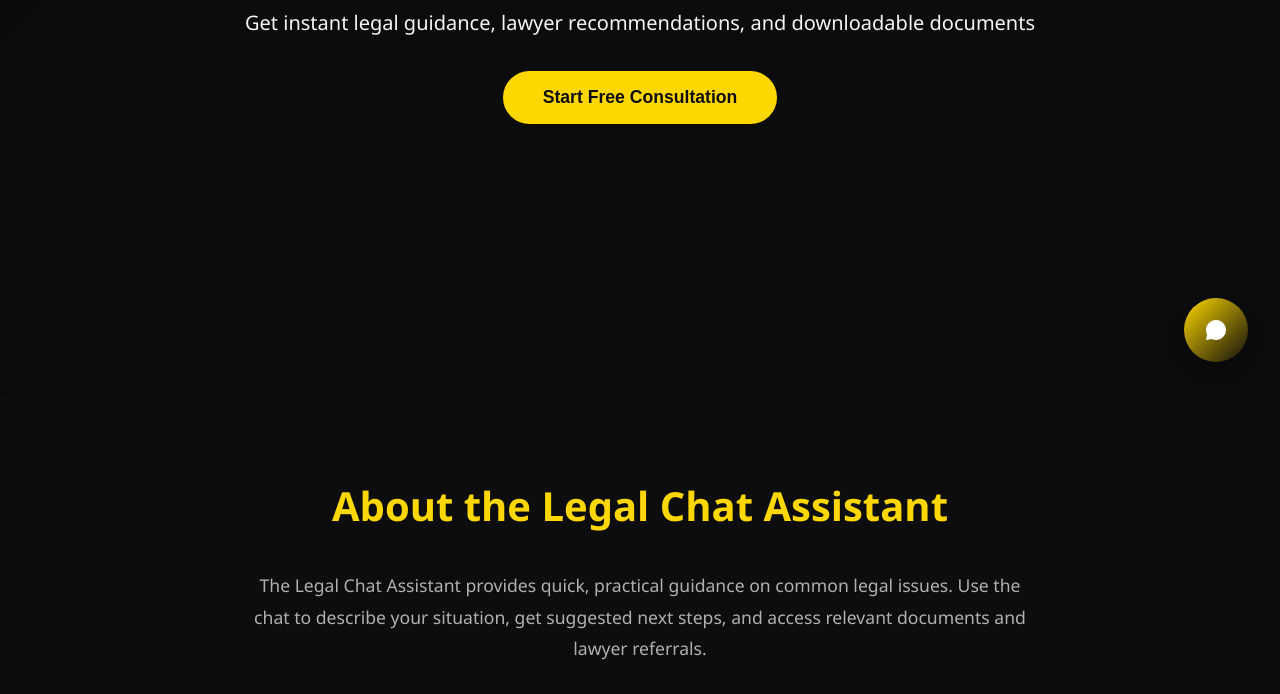
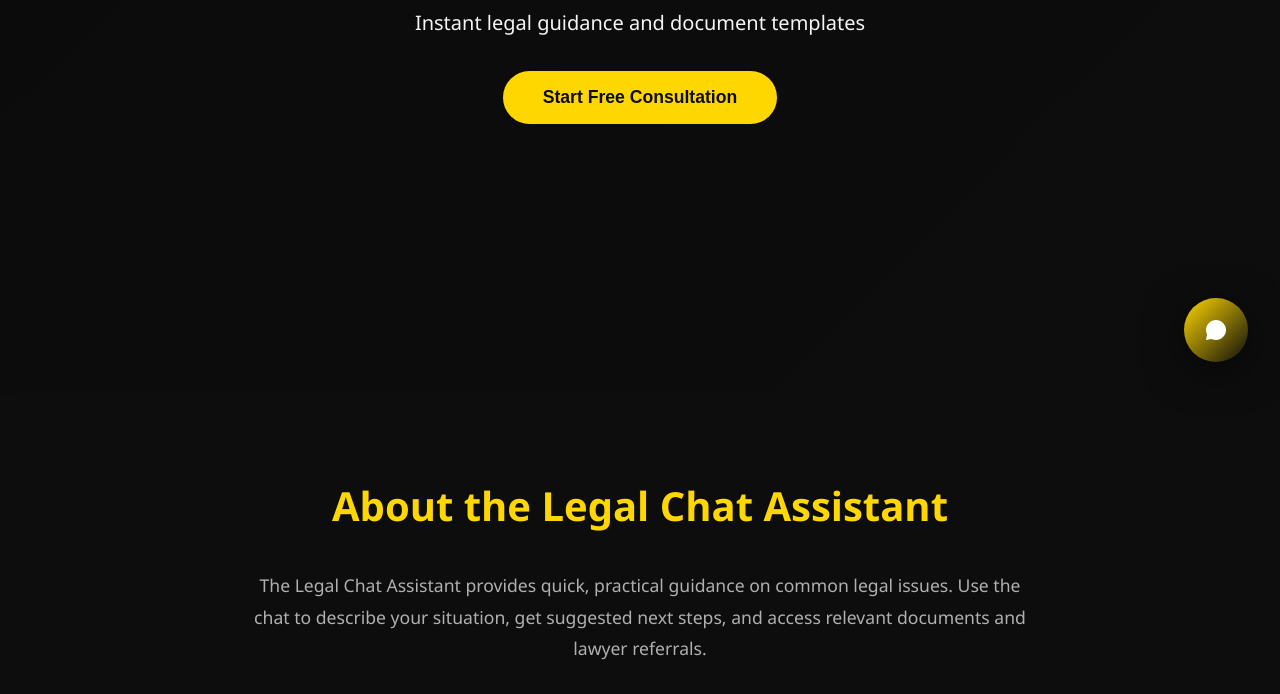
Before and after one commit to Daniel04-hub/Law-Chatbot, a website built with Vite: page index.html in a window 1280 px wide. Shown: the part 406-1100 px from the top of the page. Built offline with nearby package versions, Linux system fonts and the light colour scheme.

Commit message:
chore: alternate hero copy (Option B) - shorter hero text (local branch)

```diff
--- a/index.html
+++ b/index.html
@@ -29,7 +29,7 @@
     <section id="home" class="hero">
       <div class="hero-content">
         <h1>Your Personal Legal Assistant</h1>
-        <p>Get instant legal guidance, lawyer recommendations, and downloadable documents</p>
+    <p>Instant legal guidance and document templates</p>
         <button class="cta-button" onclick="openChatModal()">Start Free Consultation</button>
       </div>
     </section>
```
